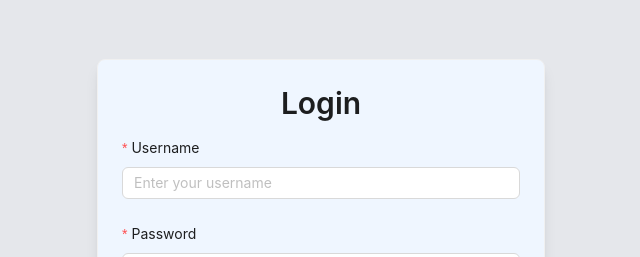
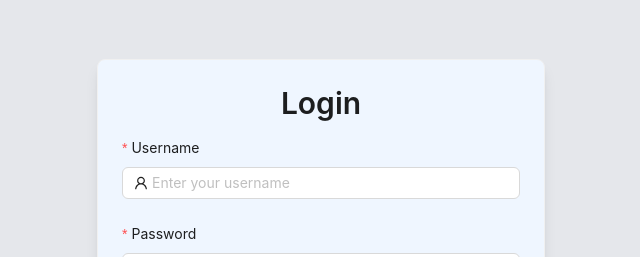
Before and after one commit to AyeshaKhan17/login-page, a React (Create React App) app: page / in a window 1280 px wide. Shown: the part 188-445 px from the top of the page, without its empty margins (319-959 px from the left). Built offline with nearby package versions, Linux system fonts and the light colour scheme; a web font is replaced by a local one.

Commit message:
added loading in button

```diff
--- a/src/login.jsx
+++ b/src/login.jsx
@@ -5,11 +5,13 @@ import { Button } from 'antd';
 import { Card } from 'antd';
 import { Form } from 'antd';
 import { Typography } from 'antd';
+import { UserOutlined } from '@ant-design/icons';
 
 const { Title } = Typography;
 
 const LoginPage = () => {
     const [message, setMessage] = useState('');
+    const [loading, setLoading] = useState(false);
     const navigate = useNavigate();
 
     const handleSubmit = async (values) => {
@@ -21,6 +23,11 @@ const LoginPage = () => {
             password: password,
         };
 
+
+        setLoading(true);
+        setTimeout(() => setLoading(false), 1000);
+
+
         try {
             const response = await fetch(url, {
                 method: 'POST',
@@ -29,6 +36,8 @@ const LoginPage = () => {
                 },
                 body: JSON.stringify(requestBody),
             });
+
+
 
             if (!response.ok) {
                 throw new Error('Invalid username or password');
@@ -59,23 +68,24 @@ const LoginPage = () => {
 
                     <Form.Item label="Username"
                         name="username"
-                        rules={[{ required: true, message: 'Please input your username!' }]}>
+                        rules={[{ required: true, message: 'Please enter your username!' }]}>
 
-                        <Input placeholder="Enter your username" />
+                        <Input placeholder="Enter your username"
+                            prefix=<UserOutlined /> />
                     </Form.Item>
 
 
                     <Form.Item
                         label="Password"
                         name="password"
-                        rules={[{ required: true, message: 'Please input your password!' }]}>
+                        rules={[{ required: true, message: 'Please enter your password!' }]}>
 
                         <Input.Password placeholder="Enter your password" />
                     </Form.Item>
 
 
 
-                    <Button type="primary" htmlType="submit" block>
+                    <Button type="primary" htmlType="submit" block loading={loading}>
                         Login
                     </Button>
                 </Form>
```
